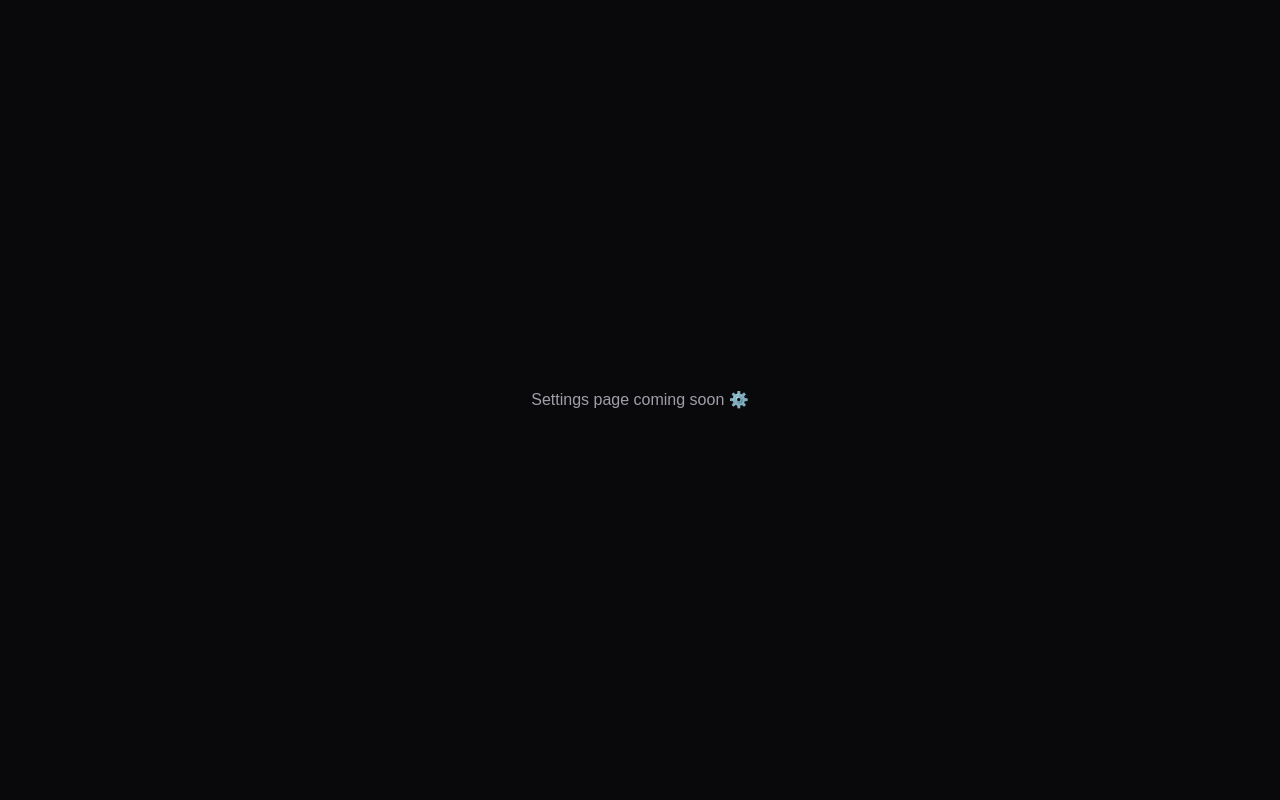
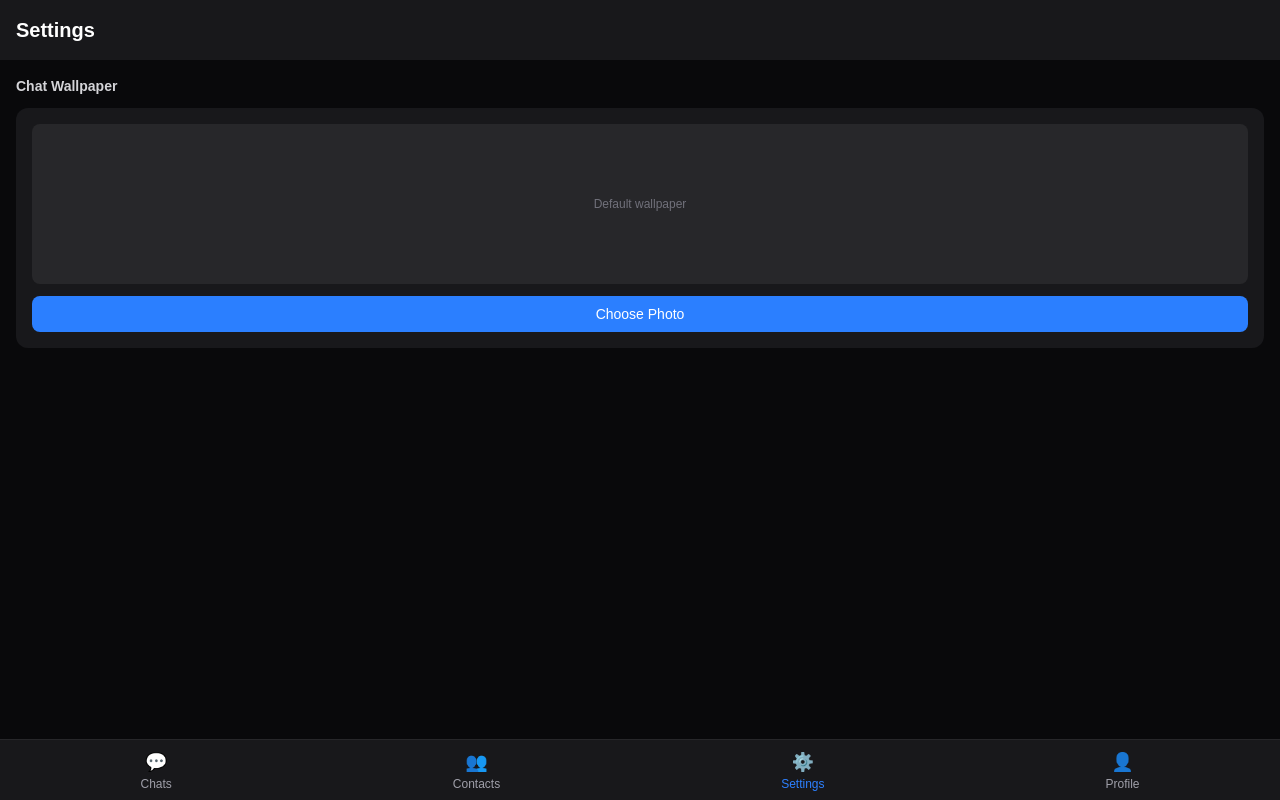
Before and after one commit to PHILIPSUNDAY2005/prexchat, a Next.js app: page /settings in a window 1280 px wide. Built offline with nearby package versions, Linux system fonts and the light colour scheme; no server answers.

Commit message:
Add custom chat wallpaper

```diff
--- a/app/settings/page.tsx
+++ b/app/settings/page.tsx
@@ -1,7 +1,158 @@
+"use client";
+
+import { useState, useEffect, useRef } from "react";
+import { supabase } from "../supabaseClient";
+import Link from "next/link";
+
 export default function Settings() {
+  const [userId, setUserId] = useState("");
+  const [wallpaperUrl, setWallpaperUrl] = useState("");
+  const [uploading, setUploading] = useState(false);
+  const [message, setMessage] = useState("");
+
+  const fileInputRef = useRef<HTMLInputElement>(null);
+
+  useEffect(() => {
+    async function loadSettings() {
+      const { data } = await supabase.auth.getUser();
+      if (data?.user) {
+        setUserId(data.user.id);
+
+        const { data: profile } = await supabase
+          .from("profiles")
+          .select("wallpaper_url")
+          .eq("id", data.user.id)
+          .maybeSingle();
+
+        if (profile?.wallpaper_url) {
+          setWallpaperUrl(profile.wallpaper_url);
+        }
+      }
+    }
+    loadSettings();
+  }, []);
+
+  async function handleWallpaperSelect(e: React.ChangeEvent<HTMLInputElement>) {
+    const file = e.target.files?.[0];
+    if (!file || !userId) return;
+
+    setUploading(true);
+    setMessage("");
+
+    const fileExt = file.name.split(".").pop();
+    const fileName = `${userId}-${Date.now()}.${fileExt}`;
+
+    const { error: uploadError } = await supabase.storage
+      .from("wallpapers")
+      .upload(fileName, file);
+
+    if (uploadError) {
+      setMessage("Upload failed: " + uploadError.message);
+      setUploading(false);
+      return;
+    }
+
+    const { data: urlData } = supabase.storage
+      .from("wallpapers")
+      .getPublicUrl(fileName);
+
+    const { error: updateError } = await supabase
+      .from("profiles")
+      .update({ wallpaper_url: urlData.publicUrl })
+      .eq("id", userId);
+
+    if (updateError) {
+      setMessage("Could not save wallpaper.");
+    } else {
+      setWallpaperUrl(urlData.publicUrl);
+      setMessage("Chat wallpaper updated!");
+    }
+
+    setUploading(false);
+  }
+
+  async function resetWallpaper() {
+    await supabase
+      .from("profiles")
+      .update({ wallpaper_url: null })
+      .eq("id", userId);
+
+    setWallpaperUrl("");
+    setMessage("Reset to default wallpaper.");
+  }
+
   return (
-    <div className="min-h-screen bg-zinc-950 text-white flex items-center justify-center">
-      <p className="text-zinc-400">Settings page coming soon ⚙️</p>
+    <div className="min-h-screen bg-zinc-950 text-white pb-16">
+      <div className="bg-zinc-900 p-4">
+        <h1 className="text-xl font-bold">Settings</h1>
+      </div>
+
+      <div className="p-4">
+        <h2 className="text-sm font-semibold text-zinc-300 mb-3">Chat Wallpaper</h2>
+
+        <div className="bg-zinc-900 rounded-xl p-4">
+          <div
+            className="w-full h-40 rounded-lg bg-zinc-800 bg-cover bg-center mb-3 flex items-center justify-center"
+            style={
+              wallpaperUrl
+                ? { backgroundImage: `url("${wallpaperUrl}")` }
+                : {}
+            }
+          >
+            {!wallpaperUrl && (
+              <span className="text-zinc-500 text-xs">Default wallpaper</span>
+            )}
+          </div>
+
+          <input
+            ref={fileInputRef}
+            type="file"
+            accept="image/*"
+            className="hidden"
+            onChange={handleWallpaperSelect}
+          />
+
+          <div className="flex gap-2">
+            <button
+              onClick={() => fileInputRef.current?.click()}
+              className="flex-1 bg-blue-500 hover:bg-blue-600 text-white p-2 rounded-lg text-sm"
+            >
+              {uploading ? "Uploading…" : "Choose Photo"}
+            </button>
+            {wallpaperUrl && (
+              <button
+                onClick={resetWallpaper}
+                className="px-4 border border-zinc-700 text-zinc-300 rounded-lg text-sm hover:bg-zinc-800"
+              >
+                Reset
+              </button>
+            )}
+          </div>
+
+          {message && (
+            <p className="text-xs text-zinc-400 mt-2">{message}</p>
+          )}
+        </div>
+      </div>
+
+      <div className="fixed bottom-0 left-0 right-0 bg-zinc-900 border-t border-zinc-800 flex justify-around py-2">
+        <Link href="/chat" className="flex flex-col items-center text-xs text-zinc-400">
+          <span className="text-lg">💬</span>
+          Chats
+        </Link>
+        <Link href="/contacts" className="flex flex-col items-center text-xs text-zinc-400">
+          <span className="text-lg">👥</span>
+          Contacts
+        </Link>
+        <Link href="/settings" className="flex flex-col items-center text-xs text-blue-500">
+          <span className="text-lg">⚙️</span>
+          Settings
+        </Link>
+        <Link href="/profile" className="flex flex-col items-center text-xs text-zinc-400">
+          <span className="text-lg">👤</span>
+          Profile
+        </Link>
+      </div>
     </div>
   );
 }
```
